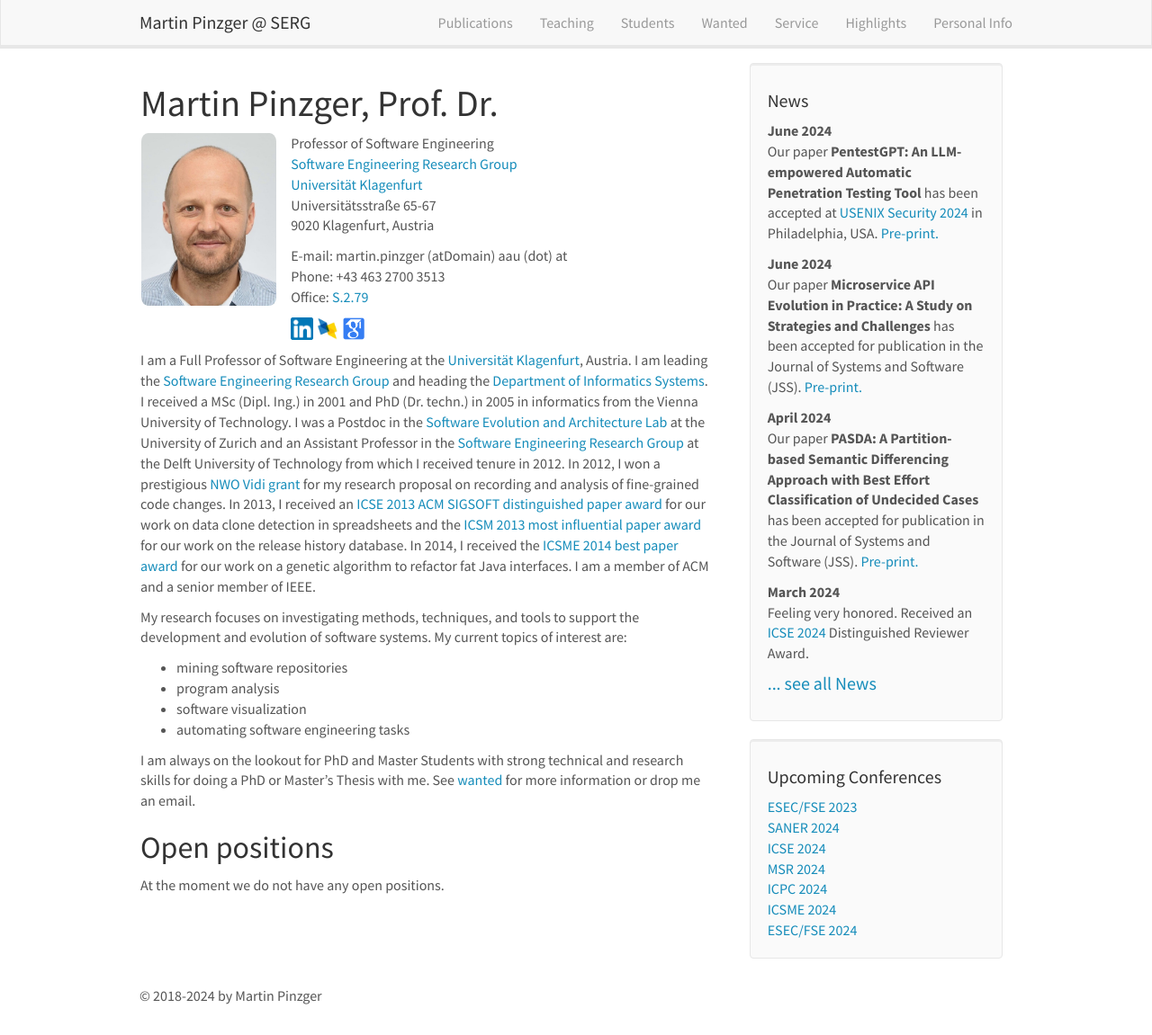
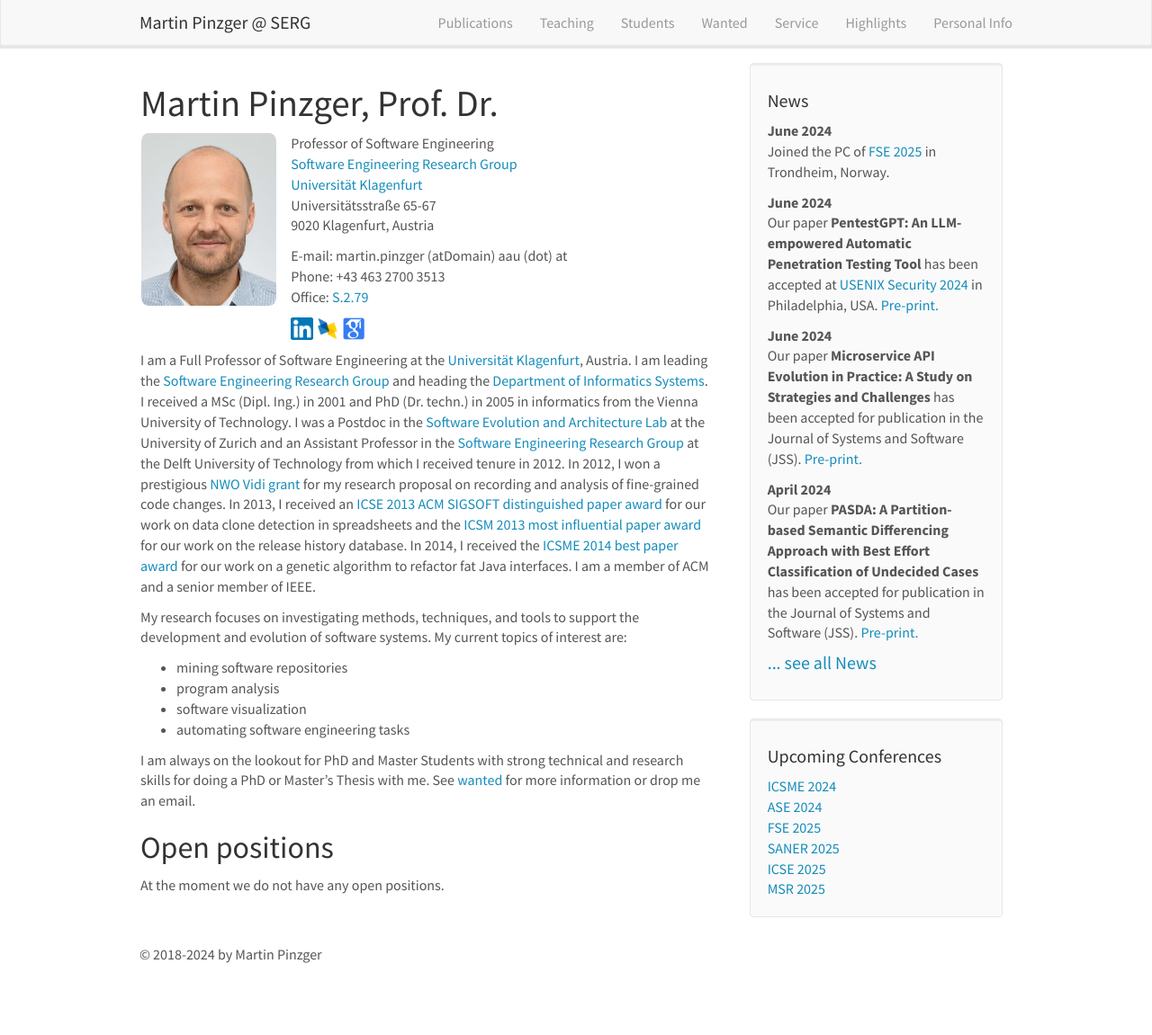
Before and after one commit to pinzger/pinzger.github.io, a Jekyll site: the page built from _pages/home.md, in a window 1280 px wide and 1151 px high. Shown: the whole window at 90% size. Built offline with Jekyll 4.4.1, drawn with Linux system fonts in a browser that asks for light colours; nearby versions of some CDN libraries.

Commit message:
added recent PCs

```diff
--- a/_includes/conferences.html
+++ b/_includes/conferences.html
@@ -2,12 +2,11 @@
 <div class="well">
 <h4>Upcoming Conferences</h4>
 
-<a href="https://conf.researchr.org/home/fse-2023">ESEC/FSE 2023</a> <br/>
-<a href="https://conf.researchr.org/home/saner-2024">SANER 2024</a> <br/>
-<a href="https://conf.researchr.org/home/icse-2024">ICSE 2024</a> <br/>
-<a href="https://conf.researchr.org/home/msr-2024">MSR 2024</a> <br/>
-<a href="https://conf.researchr.org/home/icpc-2024">ICPC 2024</a> <br/>
 <a href="https://conf.researchr.org/home/icsme-2024">ICSME 2024</a> <br/>
-<a href="https://conf.researchr.org/home/fse-2024/">ESEC/FSE 2024</a> <br/>
+<a href="https://conf.researchr.org/home/ase-2024">ASE 2024</a> <br/>
+<a href="https://conf.researchr.org/home/fse-2025/">FSE 2025</a> <br/>
+<a href="https://conf.researchr.org/home/saner-2025">SANER 2025</a> <br/>
+<a href="https://conf.researchr.org/home/icse-2025">ICSE 2025</a> <br/>
+<a href="https://conf.researchr.org/home/msr-2025">MSR 2025</a> <br/>
 
 </div>
```
Also changed, not shown: _data/news.yml (+9 -0 lines), _pages/service.md (+3 -0 lines).
